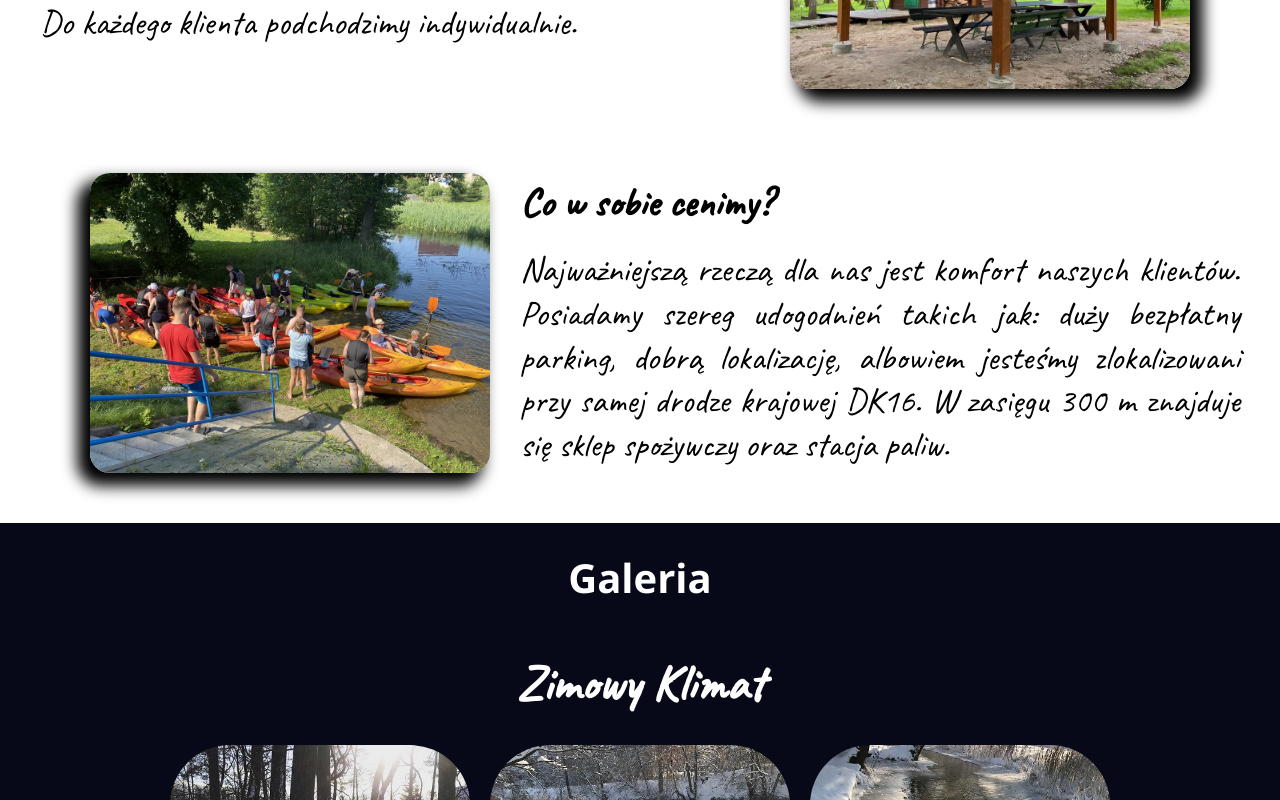
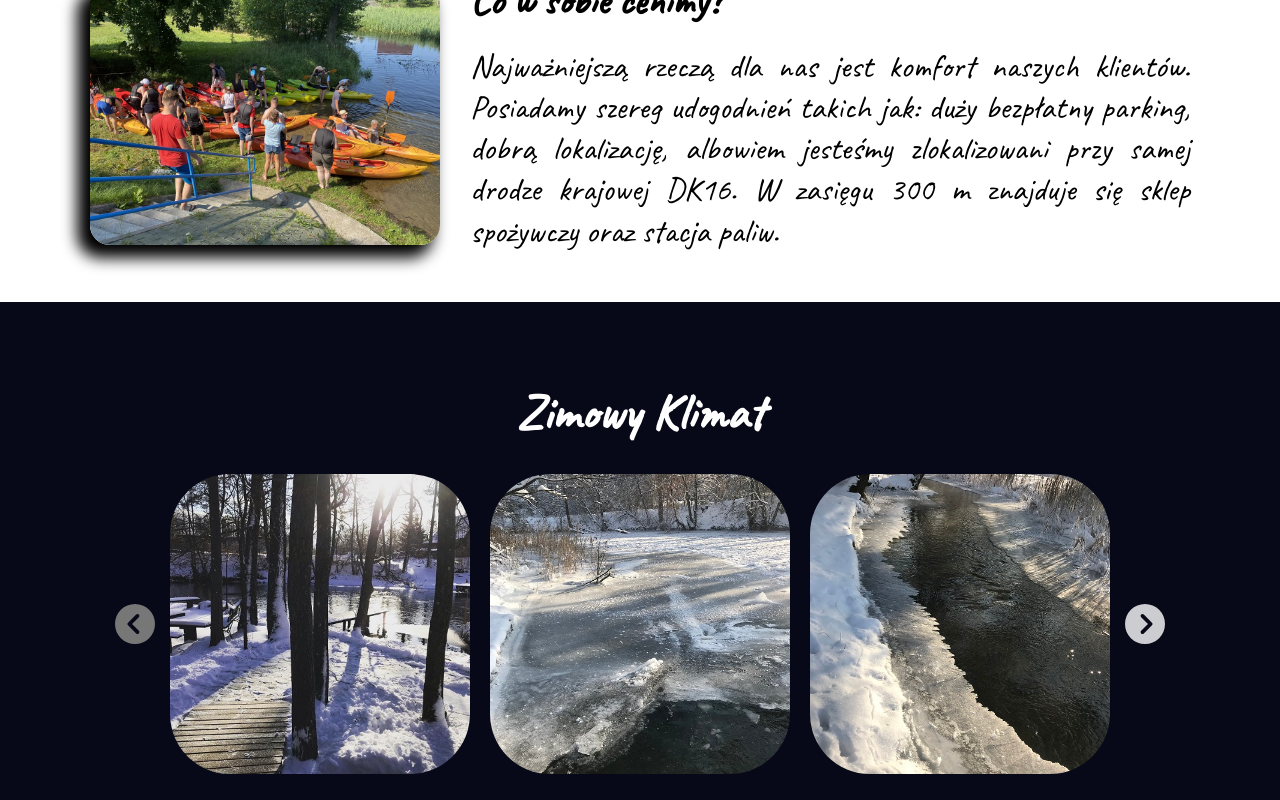
Before and after one commit to adrianpolubinski/pod-olszkami, a React (Create React App) app: page / in a window 1280 px wide. Shown: the part 1640-2440 px from the top of the page. Built offline with nearby package versions, Linux system fonts and the light colour scheme.

Commit message:
Add galleryButton animations

```diff
--- a/src/components/AboutUsArticle.js
+++ b/src/components/AboutUsArticle.js
@@ -9,6 +9,7 @@ const Article = styled.article`
     display: flex;
     flex-direction: column;
     align-items: center;
+    justify-content: center;
     transition: transform 1.5s, opacity 1.5s;
 
 
@@ -41,7 +42,7 @@ const Article = styled.article`
     & img {
         height: auto;
         width: 100%;
-        max-width: 50rem;
+        max-width: 35rem;
         margin-top: 5rem;
         border-radius: 2rem;
         box-shadow: 0rem 0rem 1.2rem .5rem #000;
@@ -57,16 +58,13 @@ const Article = styled.article`
     }
 
     @media (min-width: 900px) {
-        height: 400px;
-        margin: 0;
+        margin: 5rem 0;
         flex-direction: row;
         &:nth-child(odd){
             & img {
                 margin-left: 3rem;
                 box-shadow: 1rem 1rem 1.5rem .3rem #000;
             }
-
-
         }
         &:nth-child(even){
             flex-direction: row-reverse;
@@ -88,11 +86,12 @@ const Article = styled.article`
     }
 
     @media (min-width: 1200px) {
+
         & div h2 {
             font-size: 4rem;
         }
         & div p {
-            font-size: 3.5rem;
+            font-size: 3.3rem;
         }
 
     }
--- a/src/components/Gallery.js
+++ b/src/components/Gallery.js
@@ -6,11 +6,6 @@ import GallerySlider from "./GallerySlider";
 const Section = styled.section`
     background-color: #070918;
     padding: 3rem 0;
-    & h2 {
-        color: white;
-        text-align: center;
-        font-size: 4rem;
-    }
 `;
 
 function Gallery() {
@@ -122,7 +117,6 @@ function Gallery() {
     return (
         <Section>
             <Inner>
-                <h2>Galeria</h2>
                 <GallerySlider photos={winterPhotos} title="Zimowy Klimat"/>
                 <GallerySlider photos={viewPhotos} title="Piękne widoczki"/>
                 <GallerySlider photos={placePhotos} title="Nasze miejsce"/>
--- /dev/null
+++ b/src/components/GalleryButton.js
@@ -0,0 +1,58 @@
+import { useEffect, useState } from "react";
+
+import { FontAwesomeIcon } from '@fortawesome/react-fontawesome'
+import { faCircleChevronLeft, faCircleChevronRight } from "@fortawesome/free-solid-svg-icons"
+
+import styled from "styled-components";
+
+const Button = styled.button`
+    height: 5rem;
+    width: 5rem;
+    background: none;
+    border: none;
+
+    & svg {
+        color: white;
+        width: 80%;
+        height: 80%;
+        transition: .5s;
+
+        ${props => {
+        if(!props.isActive){
+            return `
+                color: #777;
+            `
+        }
+    }}
+    }
+
+
+`
+
+function GalleryButton({right, left, onClick, active}) {
+
+    const [isActive, setIsActive] = useState(active);
+    const [shakeMode, setShakeMode] = useState(false);
+
+    useEffect(()=>{
+        setIsActive(active)
+    },[active])
+
+    const startShakeMode = () => {
+        setShakeMode(true);
+    }
+
+
+    const stopShakeMode = () => {
+        setShakeMode(false)
+    }
+
+    return (
+        <Button onClick={onClick} isActive={active} >
+            {right && <FontAwesomeIcon icon={faCircleChevronRight} fade={isActive} shake={isActive && shakeMode} onMouseEnter={startShakeMode} onMouseLeave={stopShakeMode}/>}
+            {left && <FontAwesomeIcon icon={faCircleChevronLeft} fade={isActive} shake={isActive && shakeMode} onMouseEnter={startShakeMode} onMouseLeave={stopShakeMode}/>}
+        </Button>
+    )
+}
+
+export default GalleryButton;
--- a/src/components/GallerySlider.js
+++ b/src/components/GallerySlider.js
@@ -2,9 +2,8 @@ import { useState, useRef, useEffect } from "react";
 import styled from "styled-components";
 import GalleryModal from "./GalleryModal";
 import GalleryPhotoList from "./GalleryPhotoList";
+import GalleryButton from "./GalleryButton";
 
-import { FontAwesomeIcon } from '@fortawesome/react-fontawesome'
-import { faCircleChevronLeft, faCircleChevronRight } from "@fortawesome/free-solid-svg-icons"
 
 
 const Div = styled.div`
@@ -35,19 +34,7 @@ const Div = styled.div`
         position: relative;
     }
 
-    & button {
-        height: 5rem;
-        width: 5rem;
-        background: none;
-        border: none;
-    }
 
-    & svg {
-        color: white;
-        width: 80%;
-        height: 80%;
-        transition: .5s;
-    }
 
     @media (min-width: 500px) {
         & > div {
@@ -85,9 +72,16 @@ function GallerySlider( {photos, title} ) {
     const [selectedPhoto, setSelectedPhoto] = useState();
     const [galleryModalVisible, setGalleryModalVisible] = useState(false);
 
+    const [leftButtonActive, setLeftButtonActive] = useState(false);
+    const [rightButtonActive, setRightButtonActive] = useState(true);
+
+
+
     const scrollListenerHandler=()=>{
         setTransform(0);
         setActualPhoto(0);
+        setLeftButtonActive(false);
+        setRightButtonActive(true)
     }
 
     useEffect(()=>{
@@ -96,6 +90,19 @@ function GallerySlider( {photos, title} ) {
 
 
     const prevPhotoHandler = ()=> {
+        // check unlock right buton
+        if(window.innerWidth < 800 && actualPhoto < photos.length){
+            setRightButtonActive(true);
+        } else if(window.innerWidth < 1200 && actualPhoto < photos.length-1){
+            setRightButtonActive(true);
+        } else if(actualPhoto < photos.length-2){
+            setRightButtonActive(true);
+        }
+        // check lock left button
+        if (actualPhoto === 1){
+            setLeftButtonActive(false);
+        }
+        // check schould change slide
         if(actualPhoto > 0){
             const photoWidth = photoListRef.current.children[0].clientWidth;
             setTransform( prev => prev + photoWidth + 20 );
@@ -112,10 +119,22 @@ function GallerySlider( {photos, title} ) {
     const nextPhotoHandler = ()=> {
         if(window.innerWidth < 800 && actualPhoto < photos.length-1){
             setNextPhoto();
+            if (actualPhoto === photos.length-2){
+                setRightButtonActive(false);
+            }
         } else if(window.innerWidth < 1200 && actualPhoto < photos.length-2){
             setNextPhoto();
+            if (actualPhoto === photos.length-3){
+                setRightButtonActive(false);
+            }
         } else if(actualPhoto < photos.length-3){
             setNextPhoto();
+            if (actualPhoto === photos.length-4){
+                setRightButtonActive(false);
+            }
+        }
+        if (actualPhoto === 0){
+            setLeftButtonActive(true);
         }
     }
 
@@ -134,7 +153,7 @@ function GallerySlider( {photos, title} ) {
         <Div>
             <h3>{title}</h3>
             <div>
-                <button onClick={prevPhotoHandler}><FontAwesomeIcon icon={faCircleChevronLeft} /></button>
+                <GalleryButton left onClick={prevPhotoHandler} active={leftButtonActive}></GalleryButton>
                 <div>
                     <GalleryPhotoList
                         photos={photos}
@@ -142,7 +161,7 @@ function GallerySlider( {photos, title} ) {
                         photoListRef={photoListRef}
                         onClickPhoto={onClickPhoto}/>
                 </div>
-                <button onClick={nextPhotoHandler}><FontAwesomeIcon icon={faCircleChevronRight} /></button>
+                <GalleryButton right onClick={nextPhotoHandler} active={rightButtonActive}></GalleryButton>
             </div>
         </Div>
         <GalleryModal
```
